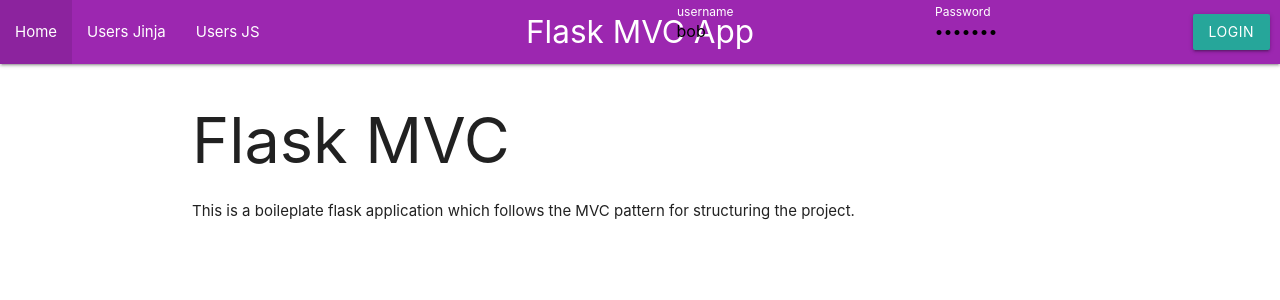
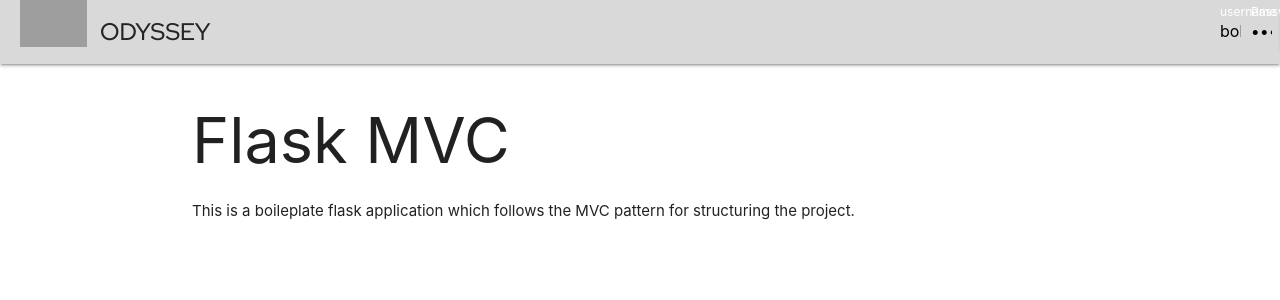
Before and after one commit to Od-yssey/odyssey, a Flask app: page / in a window 1280 px wide. Shown: the top 300 px of the page. Run offline with Flask 3, Linux system fonts and the light colour scheme; grey boxes are pictures that could not be loaded.

Commit message:
Update layout.html

```diff
--- a/App/templates/layout.html
+++ b/App/templates/layout.html
@@ -6,31 +6,41 @@
      <!--Import Google Icon Font-->
     <link href="https://fonts.googleapis.com/icon?family=Material+Icons" rel="stylesheet">
     <!-- Compiled and minified CSS -->
+    <link href="https://fonts.googleapis.com/css2?family=Red+Hat+Display:wght@500&display=swap" rel="stylesheet">
     <link rel="stylesheet" href="https://cdnjs.cloudflare.com/ajax/libs/materialize/1.0.0/css/materialize.min.css">
     <!--Let browser know website is optimized for mobile-->
     <meta name="viewport" content="width=device-width, initial-scale=1.0"/>
     <title>{% block title %}{% endblock %}</title>
+    <style>
+      .navbar {
+            background-color: #D9D9D9; /* Set the background color to #D9D9D9 */
+            overflow: hidden;
+            display: flex;
+            justify-content: space-between;
+            align-items: center;
+            padding: 0 20px;
+        }
 
+        .navbar .navbar-brand {
+            color: white;
+            font-size: 24px;
+            font-family: 'Red Hat Display', sans-serif; /* Set the font family to Red Hat Display */
+        }
+    </style>
   </head>
   <body>
 
-      <nav class="purple">
-          <div class="nav-wrapper">
-              <a href="#!" class="brand-logo center">{% block page %}{% endblock %}</a>
-              <ul id="nav-mobile" class="left">
-                  <li><a href="/">Home</a></li>
-                  <li><a href="/users">Users Jinja</a></li>
+    <nav>
+      <div class="nav-wrapper" style="background-color: #D9D9D9; overflow: hidden; display: flex; justify-content: space-between; align-items: center; padding: 0 20px;">
+          <a href="/" class="brand-logo left"><img src="odyssey_logo.png" style="height: 50px;"></a>
+          <a href="/" class="brand-logo left" style="color: #232426; font-size: 24px; font-family: 'Red Hat Display', sans-serif; margin-left: 10vh;">ODYSSEY</a>
+          <div>
               {% if is_authenticated %}
-                    <li><a href="/identify">Identify</a></li>
-                  {% endif %}
-                  <li><a href="/static/users">Users JS</a></li>
-              </ul>
-              {% if is_authenticated %}
-              <ul id="nav-mobile" class="right">
+                  <ul id="nav-mobile" class="right" style="color: #232426; margin-left: 200vh;">
                       <li><a href="/logout">Logout</a></li>
                   </ul>
               {% else %}
-              <form class="right navbar-form" method="POST" action="/login" style="display: flex; flex-wrap: nowrap; align-items: center; margin-right: 10px;">
+                  <form class="right navbar-form" method="POST" action="/login" style="color: #232426; display: flex; flex-wrap: nowrap; align-items: center; margin-right: 10px; margin-left: 150vh;" >
                       <div class="input-field" style="margin-right: 10px;">
                           <input placeholder="username" value="bob" name="username" type="text" class="validate" required>
                           <label for="username">username</label>
@@ -42,9 +52,10 @@
                       <button type="submit" class="btn waves-effect waves-light">Login</button>
                   </form>
               {% endif %}
-
+          </div>
       </div>
   </nav>
+
       <style>
           .navbar-form label {
               color: white !important;
```
Lines whose indentation alone changed are shown as unchanged.
